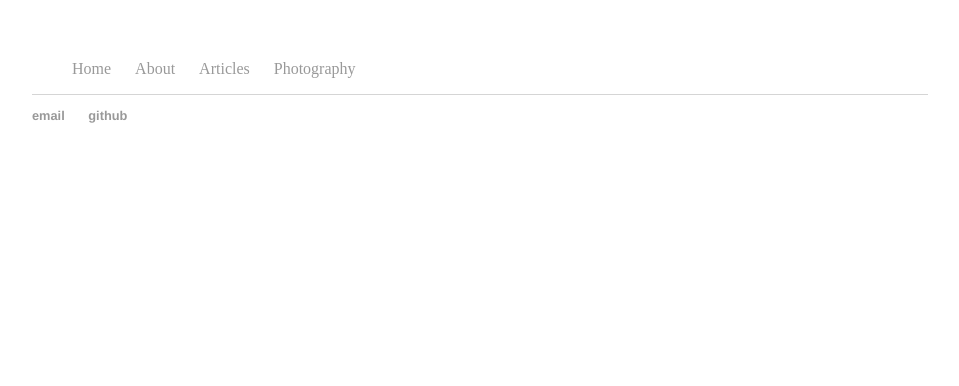
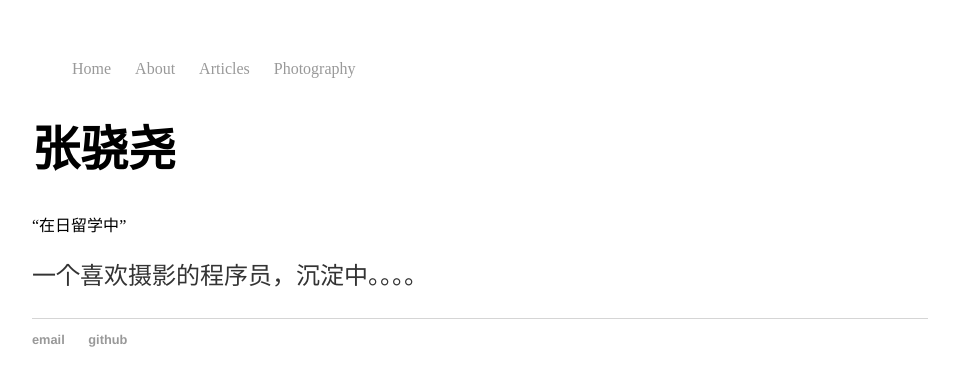
Before and after one commit to Louico/Louico.github.io, a Jekyll site: the page built from about/index.html, in a window 1280 px wide. Shown: the top 386 px of the page, without its empty margins (160-1119 px from the left). Built offline with Jekyll 4.4.1, drawn with Linux system fonts in a browser that asks for light colours.

Commit message:
a commit

```diff
--- a/about/index.html
+++ b/about/index.html
@@ -2,3 +2,6 @@
 layout: default
 title: about zhang
 ---
+<h1>张骁尧</h1>
+<q>在日留学中</q>
+<p>一个喜欢摄影的程序员，沉淀中。。。。</p>
```
